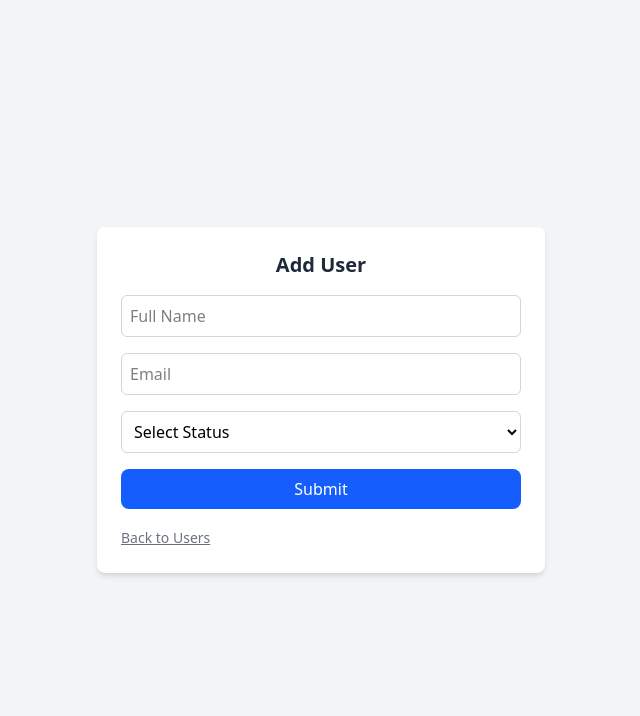
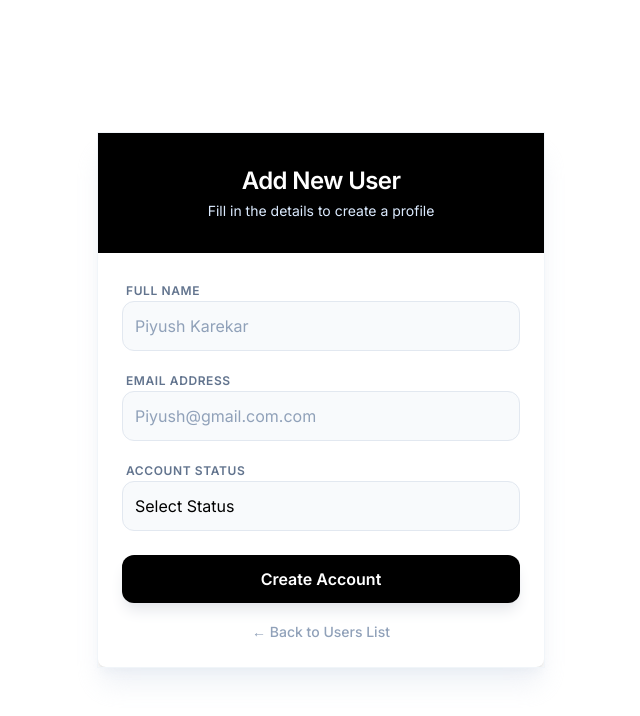
Before and after one commit to Piyushkarekar/DashBoardUI, a website: page form.html in a window 1280 px wide. Shown: the whole page, without its empty margins (319-959 px from the left). Drawn offline with Linux system fonts and the light colour scheme.

Commit message:
feat: Update User Form UI with improved layout and styling for better user experience

```diff
--- a/form.html
+++ b/form.html
@@ -3,54 +3,74 @@
   <head>
     <meta charset="UTF-8" />
     <meta name="viewport" content="width=device-width, initial-scale=1.0" />
-    <title>User Form</title>
+    <title>User Form | Modern UI</title>
   <link href="src/output.css" rel="stylesheet" />
+    <link href="https://fonts.googleapis.com/css2?family=Inter:wght@300;400;500;600&display=swap" rel="stylesheet">
+    <style>
+      body { font-family: 'Inter', sans-serif; }
+    </style>
   </head>
-  <body class="bg-gray-100">
-    <div class="p-6 flex items-center justify-center min-h-screen">
+  <body>
+<div class="flex items-center justify-center min-h-screen">
+    <div class="w-full max-w-md  bg-white  shadow-xl shadow-slate-200/60 overflow-hidden border border-slate-100">
+
+      <div class="bg-black p-8 text-center">
+        <h2 class="text-2xl font-bold text-white tracking-tight">Add New User</h2>
+        <p class="text-blue-100 text-sm mt-1">Fill in the details to create a profile</p>
+      </div>
+
       <form  onsubmit="alert('User added successfully!')" action="index.html" class="bg-white p-6 rounded-lg shadow-md w-full max-w-md space-y-4">
-        <h2 class="text-xl font-semibold text-gray-800 text-center">
-          Add User
-        </h2>
 
+        <div class="space-y-1">
+          <label class="text-xs font-semibold text-slate-500 uppercase tracking-wider ml-1">Full Name</label>
           <input
-          class="w-full p-2 border border-gray-300 rounded-md focus:outline-none focus:ring-2 focus:ring-blue-500"
+            class="w-full p-3 bg-slate-50 border border-slate-200 rounded-xl focus:outline-none focus:ring-2 focus:ring-gray-500/20 focus:border-black transition-all duration-200 placeholder:text-slate-400"
             type="text"
             name="name"
-          placeholder="Full Name"
+            placeholder="Piyush Karekar"
             required
           />
+        </div>
 
+        <div class="space-y-1">
+          <label class="text-xs font-semibold text-slate-500 uppercase tracking-wider ml-1">Email Address</label>
           <input
-          class="w-full p-2 border border-gray-300 rounded-md focus:outline-none focus:ring-2 focus:ring-blue-500"
+            class="w-full p-3 bg-slate-50 border border-slate-200 rounded-xl focus:outline-none focus:ring-2 focus:ring-gray-500/20 focus:border-black transition-all duration-200 placeholder:text-slate-400"
             type="email"
             name="email"
-          placeholder="Email"
+            placeholder="Piyush@gmail.com.com"
             required
           />
+        </div>
 
-        <!-- Status Dropdown -->
+        <div class="space-y-1">
+          <label class="text-xs font-semibold text-slate-500 uppercase tracking-wider ml-1">Account Status</label>
           <select
-          class="w-full p-2 border border-gray-300 rounded-md focus:outline-none focus:ring-1 focus:ring-blue-500"
+            class="w-full p-3 bg-slate-50 border border-slate-200 rounded-xl focus:outline-none focus:ring-2 focus:ring-gray-500/20 focus:border-black transition-all duration-200 appearance-none"
             name="status"
             required
           >
-          <option value="">Select Status</option>
+            <option value="" disabled selected>Select Status</option>
             <option value="active">Active</option>
-          <option  value="inactive">
-            Inactive
-          </option>
+            <option value="inactive">Inactive</option>
           </select>
+        </div>
 
+        <div class="pt-2">
           <button
             type="submit"
-          class="w-full bg-blue-600 text-white px-4 py-2 rounded-lg hover:bg-blue-700 transition">
-          Submit
+            class="w-full bg-black hover:bg-gray-700 text-white font-semibold py-3 rounded-xl shadow-lg shadow-gray-200 hover:shadow-black transition-all active:scale-[0.98] cursor-pointer">
+            Create Account
           </button>
-         <a href="User.html" class="text-gray-500 hover:text-gray-700 text-sm underline">Back to Users</a>
-      </form>
-
         </div>
 
+        <div class="text-center mt-4">
+          <a href="User.html" class="text-slate-400 hover:text-gray-600 text-sm font-medium transition-colors">
+            ← Back to Users List
+          </a>
+        </div>
+      </form>
+    </div>
+</div>
   </body>
 </html>
```
Also changed, not shown: User.html (+2 -2 lines), src/output.css. Lines whose indentation alone changed are shown as unchanged.
